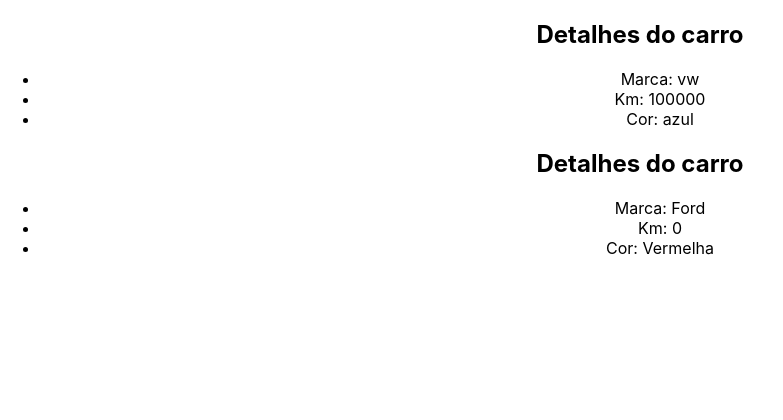
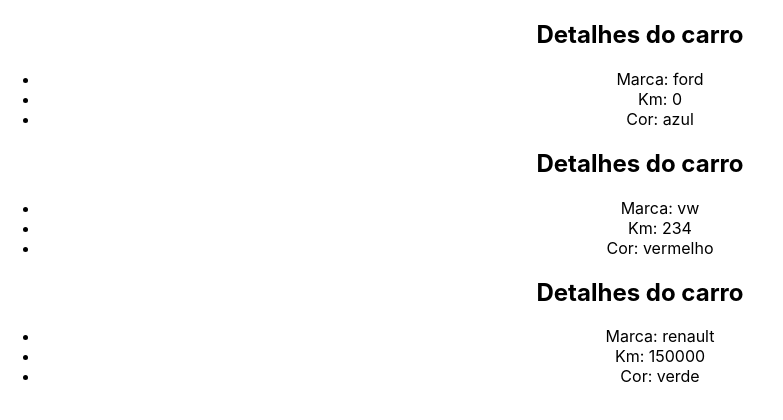
Before and after one commit to rbragadev/curso-react-matheus, a React (Create React App) app: page / in a window 1280 px wide. Shown: the top 420 px of the page, without its empty margins (0-783 px from the left). Built offline with nearby package versions, Linux system fonts and the light colour scheme.

Commit message:
aula renderização de lista em componentes

```diff
--- a/src/App.js
+++ b/src/App.js
@@ -3,12 +3,17 @@ import './App.css';
 import CarDetails from './components/CarDetails';
 
 function App() {
-  //const name = 'Raphael';
+  const cars = [
+    { id: 1, brand: 'ford', color: 'azul', KM: 0 },
+    { id: 2, brand: 'vw', color: 'vermelho', KM: 234 },
+    { id: 3, brand: 'renault', color: 'verde', KM: 150000 },
+  ];
 
   return (
     <div className="App">
-      <CarDetails brand="vw" km={100000} color="azul"></CarDetails>
-      <CarDetails brand="Ford" km={0} color="Vermelha"></CarDetails>
+      {cars.map((car) => (
+        <CarDetails brand={car.brand} color={car.color} km={car.KM} />
+      ))}
     </div>
   );
 }
```
